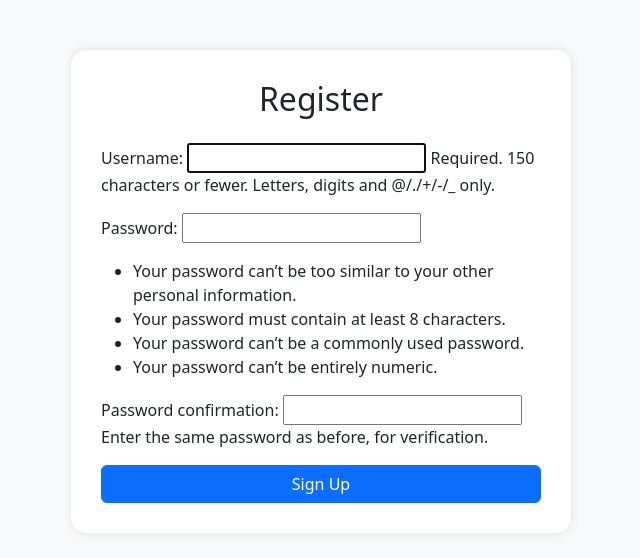
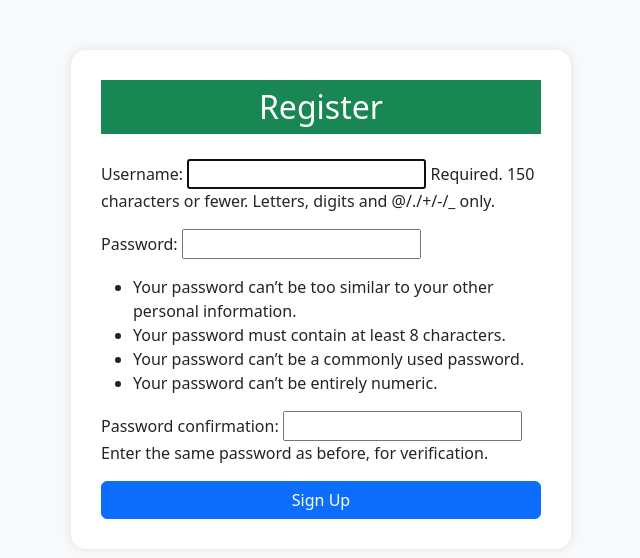
Before and after one commit to Teja4206/Employee_DB, a Django app: page /register/ in a window 1280 px wide. Shown: the top 558 px of the page, without its empty margins (319-959 px from the left). Run offline with Django 5.2, Linux system fonts and the light colour scheme.

Commit message:
Update register.html

```diff
--- a/app/templates/app/register.html
+++ b/app/templates/app/register.html
@@ -27,7 +27,7 @@
 <body>
     <div class="container">
         <div class="register-container">
-    <h2>Register</h2>
+    <h2 class="bg-success text-white p-2">Register</h2>
     <form method="post">
         {% csrf_token %}
         {{form.as_p}}
```
